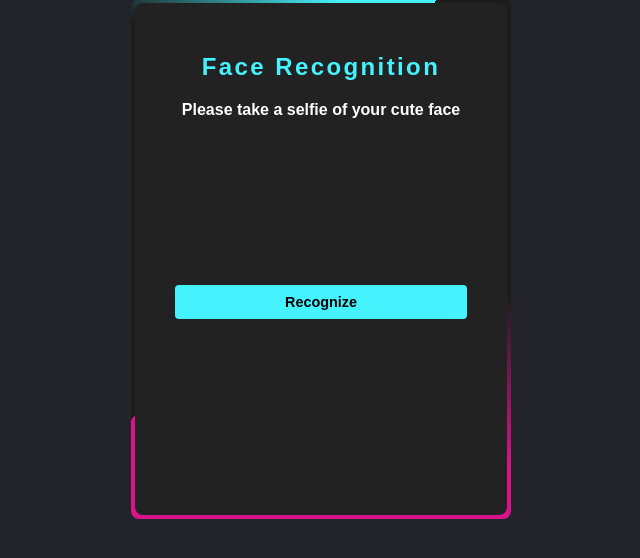
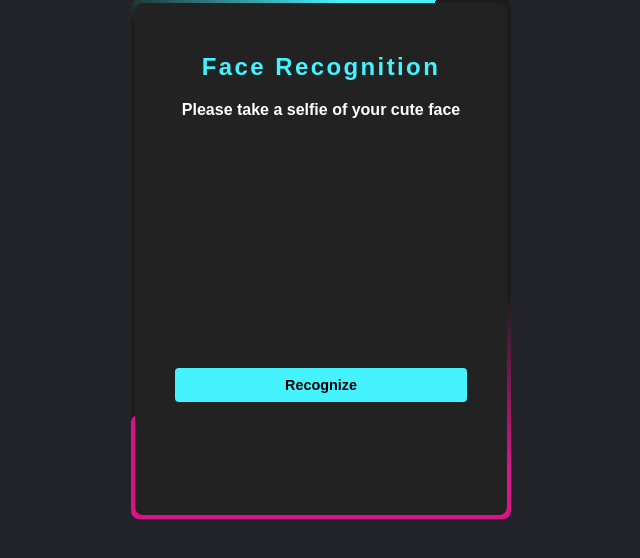
Before and after one commit to AbdelrahmanSabriAly/Selfie-recognition, a Flask app: page /selfie in a window 1280 px wide. Shown: the part 141-699 px from the top of the page, without its empty margins (319-959 px from the left). Run offline with Flask 2, Linux system fonts and the light colour scheme; parts of the project's set-up code (start-up, migrations or seed data) failed here and were passed over; some libraries are stand-ins or nearby versions.

Commit message:
camera aspect ratio

```diff
--- a/templates/face-recognition.html
+++ b/templates/face-recognition.html
@@ -183,7 +183,20 @@
             opacity: 0.8;
         }
 
-
+        .camera-container {
+            position: relative;
+            width: 100%; /* Adjust the width as needed */
+            height: 0;
+            padding-bottom: 75%; /* 4:3 aspect ratio */
+            overflow: hidden;
+            margin-bottom: 10px; /* Add some margin to separate camera from button */
+        }
+        #cameraFeed {
+            position: absolute;
+            width: 100%;
+            height: 100%;
+            object-fit: cover;
+        }
 
 
 
@@ -196,7 +209,9 @@
         <form id="FaceRecog">
             <h2>Face Recognition</h2>
             <p>Please take a selfie of your cute face</p>
-            <video id="cameraFeed" autoplay></video> <!-- New video element for camera feed -->
+            <div class="camera-container">
+                <video id="cameraFeed" autoplay></video>
+            </div>
             <button id="recognizeBtn">Recognize</button>
             <p id="welcomeMessage"></p>
 
@@ -207,15 +222,23 @@
     <script>
         document.addEventListener('DOMContentLoaded', function() {
             const cameraFeed = document.getElementById('cameraFeed');
+            const cameraContainer = document.querySelector('.camera-container');
             const recognizeBtn = document.getElementById('recognizeBtn');
             const welcomeMessage = document.getElementById('welcomeMessage');
 
-            // Get user media and show camera feed
+            const aspectRatio = 4 / 3; // Set the desired aspect ratio
+            const boxWidth = cameraContainer.clientWidth;
+            const boxHeight = boxWidth / aspectRatio;
+
+            cameraContainer.style.height = `${boxHeight}px`; // Set container height
+
             navigator.mediaDevices.getUserMedia({ video: true })
                 .then(stream => {
                     cameraFeed.srcObject = stream;
                 })
                 .catch(error => console.error('Camera access error:', error));
+
+
 
             recognizeBtn.addEventListener('click', function() {
                 event.preventDefault();
```
